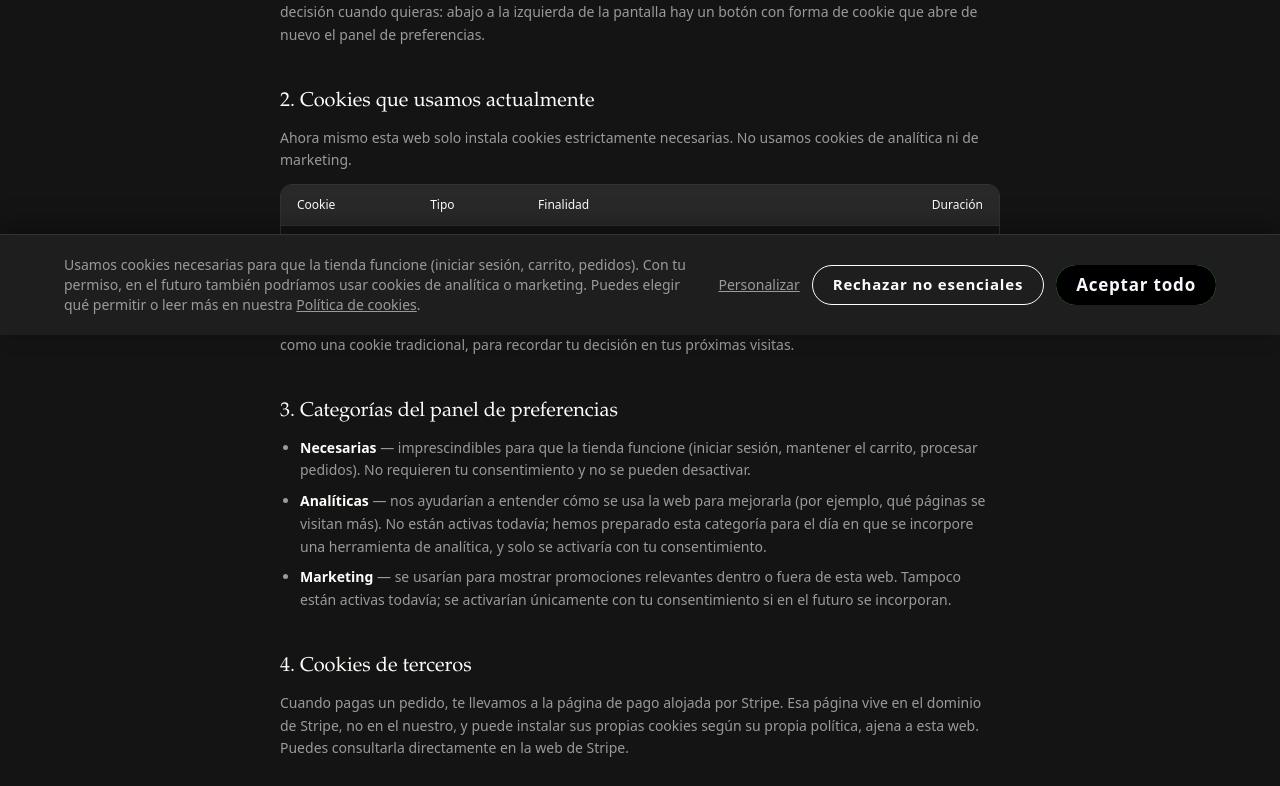
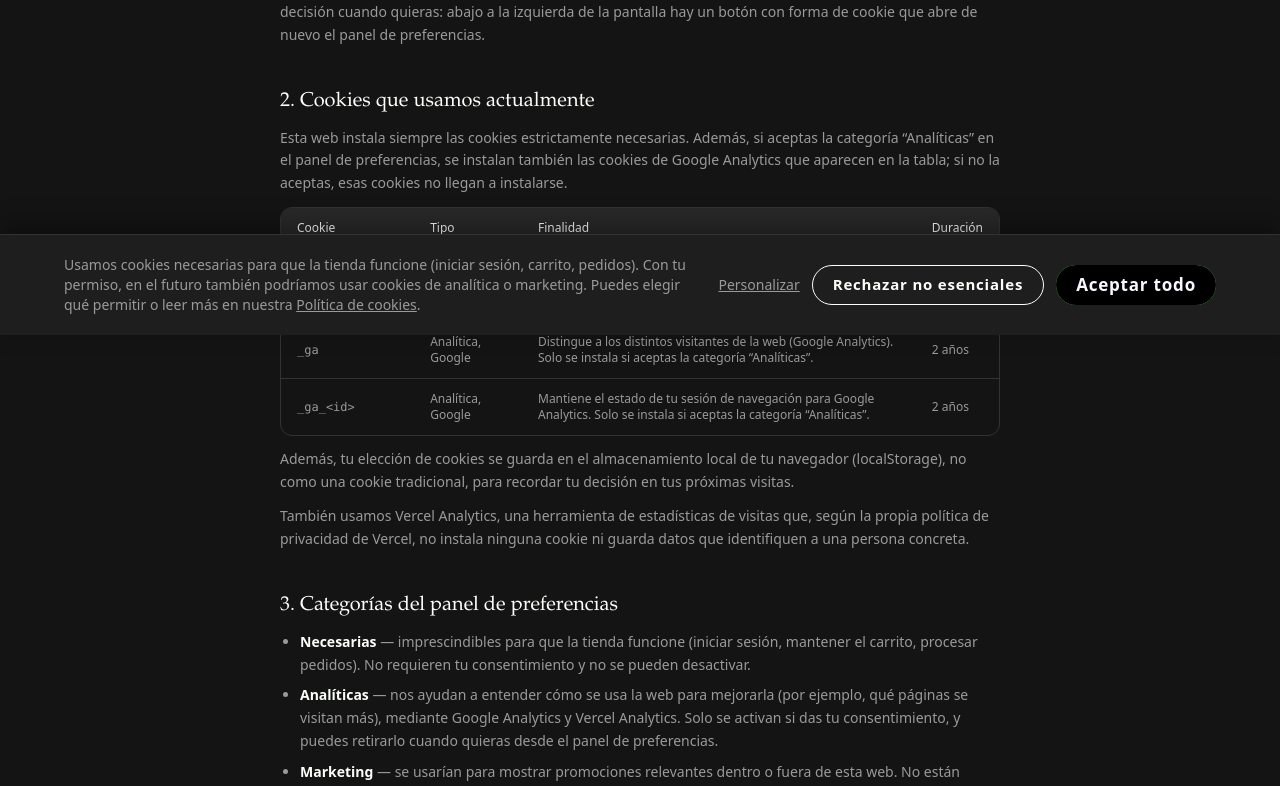
Before and after one commit to mateo333-ship/tienda-online-productos-digitales, a Next.js app: page /cookies in a window 1280 px wide. Shown: the part 465-1251 px from the top of the page. Built offline with nearby package versions, Linux system fonts and the light colour scheme; no server answers.

Commit message:
Add files via upload

```diff
--- a/src/app/cookies/page.js
+++ b/src/app/cookies/page.js
@@ -27,8 +27,10 @@ export default function CookiesPage() {
 
       <LegalSection heading="2. Cookies que usamos actualmente">
         <p>
-          Ahora mismo esta web solo instala cookies estrictamente necesarias. No usamos cookies de
-          analítica ni de marketing.
+          Esta web instala siempre las cookies estrictamente necesarias. Además, si aceptas la
+          categoría &ldquo;Analíticas&rdquo; en el panel de preferencias, se instalan también las
+          cookies de Google Analytics que aparecen en la tabla; si no la aceptas, esas cookies no
+          llegan a instalarse.
         </p>
         <div className="overflow-x-auto rounded-xl border border-[var(--border)]">
           <table className="w-full text-left text-xs">
@@ -50,6 +52,24 @@ export default function CookiesPage() {
                 </td>
                 <td className="px-4 py-3">7 días</td>
               </tr>
+              <tr className="border-t border-[var(--border)]">
+                <td className="px-4 py-3 font-mono">_ga</td>
+                <td className="px-4 py-3">Analítica, Google</td>
+                <td className="px-4 py-3">
+                  Distingue a los distintos visitantes de la web (Google Analytics). Solo se
+                  instala si aceptas la categoría &ldquo;Analíticas&rdquo;.
+                </td>
+                <td className="px-4 py-3">2 años</td>
+              </tr>
+              <tr className="border-t border-[var(--border)]">
+                <td className="px-4 py-3 font-mono">_ga_&lt;id&gt;</td>
+                <td className="px-4 py-3">Analítica, Google</td>
+                <td className="px-4 py-3">
+                  Mantiene el estado de tu sesión de navegación para Google Analytics. Solo se
+                  instala si aceptas la categoría &ldquo;Analíticas&rdquo;.
+                </td>
+                <td className="px-4 py-3">2 años</td>
+              </tr>
             </tbody>
           </table>
         </div>
@@ -57,6 +77,11 @@ export default function CookiesPage() {
           Además, tu elección de cookies se guarda en el almacenamiento local de tu navegador
           (localStorage), no como una cookie tradicional, para recordar tu decisión en tus
           próximas visitas.
+        </p>
+        <p>
+          También usamos Vercel Analytics, una herramienta de estadísticas de visitas que, según
+          la propia política de privacidad de Vercel, no instala ninguna cookie ni guarda datos
+          que identifiquen a una persona concreta.
         </p>
       </LegalSection>
 
@@ -68,14 +93,14 @@ export default function CookiesPage() {
             consentimiento y no se pueden desactivar.
           </li>
           <li>
-            <strong className="text-[var(--ink)]">Analíticas</strong> — nos ayudarían a entender
-            cómo se usa la web para mejorarla (por ejemplo, qué páginas se visitan más). No están
-            activas todavía; hemos preparado esta categoría para el día en que se incorpore una
-            herramienta de analítica, y solo se activaría con tu consentimiento.
+            <strong className="text-[var(--ink)]">Analíticas</strong> — nos ayudan a entender cómo
+            se usa la web para mejorarla (por ejemplo, qué páginas se visitan más), mediante Google
+            Analytics y Vercel Analytics. Solo se activan si das tu consentimiento, y puedes
+            retirarlo cuando quieras desde el panel de preferencias.
           </li>
           <li>
             <strong className="text-[var(--ink)]">Marketing</strong> — se usarían para mostrar
-            promociones relevantes dentro o fuera de esta web. Tampoco están activas todavía; se
+            promociones relevantes dentro o fuera de esta web. No están activas todavía; se
             activarían únicamente con tu consentimiento si en el futuro se incorporan.
           </li>
         </ul>
--- a/src/components/consented-analytics.js
+++ b/src/components/consented-analytics.js
@@ -1,22 +1,57 @@
 "use client";
 
+import Script from "next/script";
 import { Analytics } from "@vercel/analytics/react";
 import { useCookieConsent } from "./cookie-consent-provider";
 
+// ID de medición de Google Analytics 4 (empieza por "G-"). Se pone como
+// variable de entorno (NEXT_PUBLIC_GA_ID en Vercel), nunca escrito a mano
+// aquí: así, si el día de mañana cambia de cuenta o de propiedad de
+// Analytics, se actualiza en Vercel sin tocar ni volver a desplegar
+// código. Mientras esa variable no exista, Google Analytics simplemente
+// no se carga (Vercel Analytics sigue funcionando igual que hasta ahora).
+const GA_MEASUREMENT_ID = process.env.NEXT_PUBLIC_GA_ID;
+
 /**
- * Vercel Analytics, pero solo cuando la persona ha aceptado la categoría
- * "analíticas" en el banner de cookies (ver cookie-consent-provider.js).
- * Nada de esto se carga —ni siquiera el script— hasta ese momento, y en
- * cuanto la persona rechaza o cambia de opinión en el panel de
- * preferencias, este componente deja de montar <Analytics /> de
- * inmediato (Vercel Analytics no usa cookies para identificar a nadie,
- * pero lo tratamos igual que cualquier medición de visitas: solo con
- * consentimiento, igual que el resto de la web).
+ * Analíticas de la tienda, cargadas solo cuando la persona ha aceptado
+ * la categoría "analíticas" en el banner de cookies (ver
+ * cookie-consent-provider.js). Nada de esto se carga —ni siquiera el
+ * script— hasta ese momento, y en cuanto la persona rechaza o cambia de
+ * opinión en el panel de preferencias, este componente deja de montar
+ * ambas herramientas de inmediato.
+ *
+ * Dos herramientas a la vez, cada una por lo que aporta:
+ *   - Vercel Analytics: no usa cookies (identifica visitas con un hash
+ *     que se descarta cada 24h), así que no puede distinguir "nuevo" de
+ *     "recurrente" entre días — a cambio, es la vista rápida integrada
+ *     en el propio panel de Vercel, sin nada más que configurar.
+ *   - Google Analytics (GA4): sí usa cookies propias (`_ga`,
+ *     `_ga_<id>` — ver política de cookies) que persisten entre
+ *     visitas, así que SÍ puede decir si un visitante ya había estado
+ *     antes, además de dar informes mucho más detallados (embudos,
+ *     duración de sesión, etc.).
  */
 export function ConsentedAnalytics() {
   const { preferences, hydrated } = useCookieConsent();
 
   if (!hydrated || !preferences.analytics) return null;
 
-  return <Analytics />;
+  return (
+    <>
+      <Analytics />
+      {GA_MEASUREMENT_ID && (
+        <>
+          <Script src={`https://www.googletagmanager.com/gtag/js?id=${GA_MEASUREMENT_ID}`} strategy="afterInteractive" />
+          <Script id="google-analytics-init" strategy="afterInteractive">
+            {`
+              window.dataLayer = window.dataLayer || [];
+              function gtag(){dataLayer.push(arguments);}
+              gtag('js', new Date());
+              gtag('config', '${GA_MEASUREMENT_ID}');
+            `}
+          </Script>
+        </>
+      )}
+    </>
+  );
 }
```
